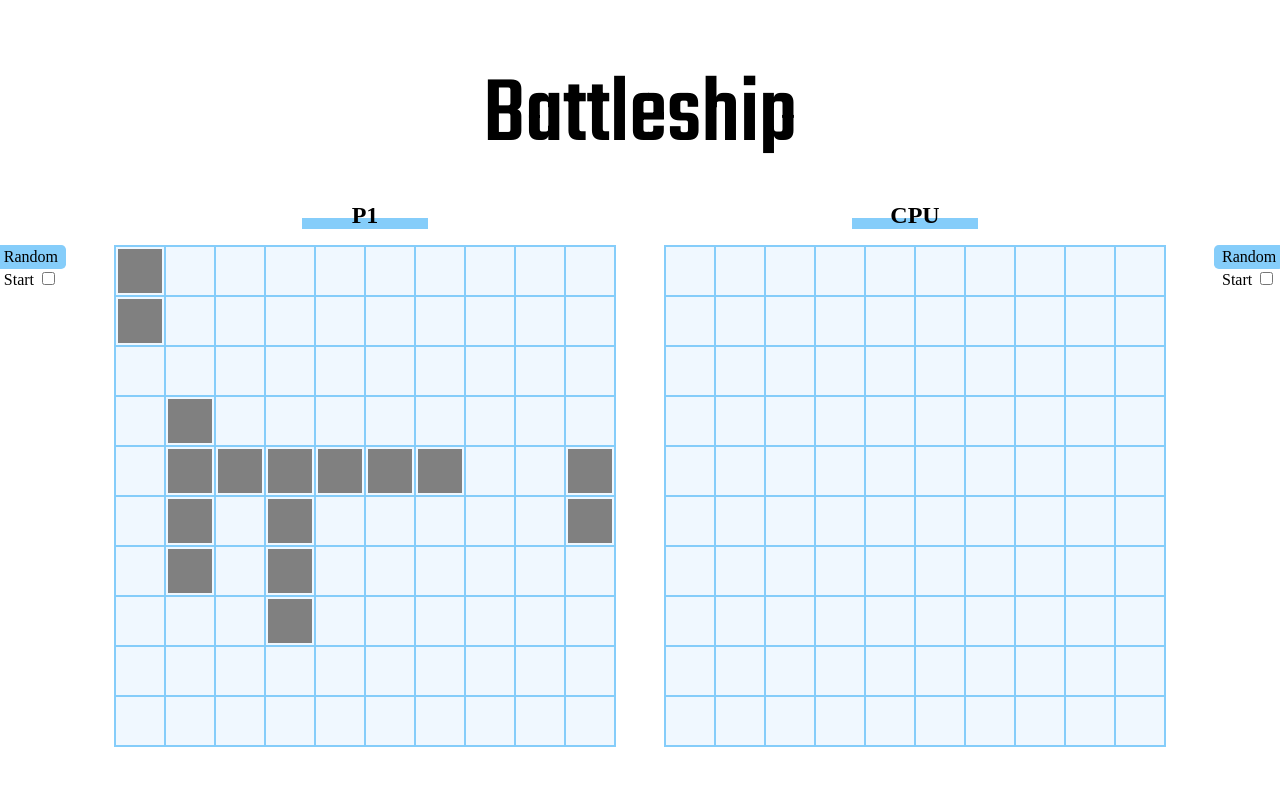
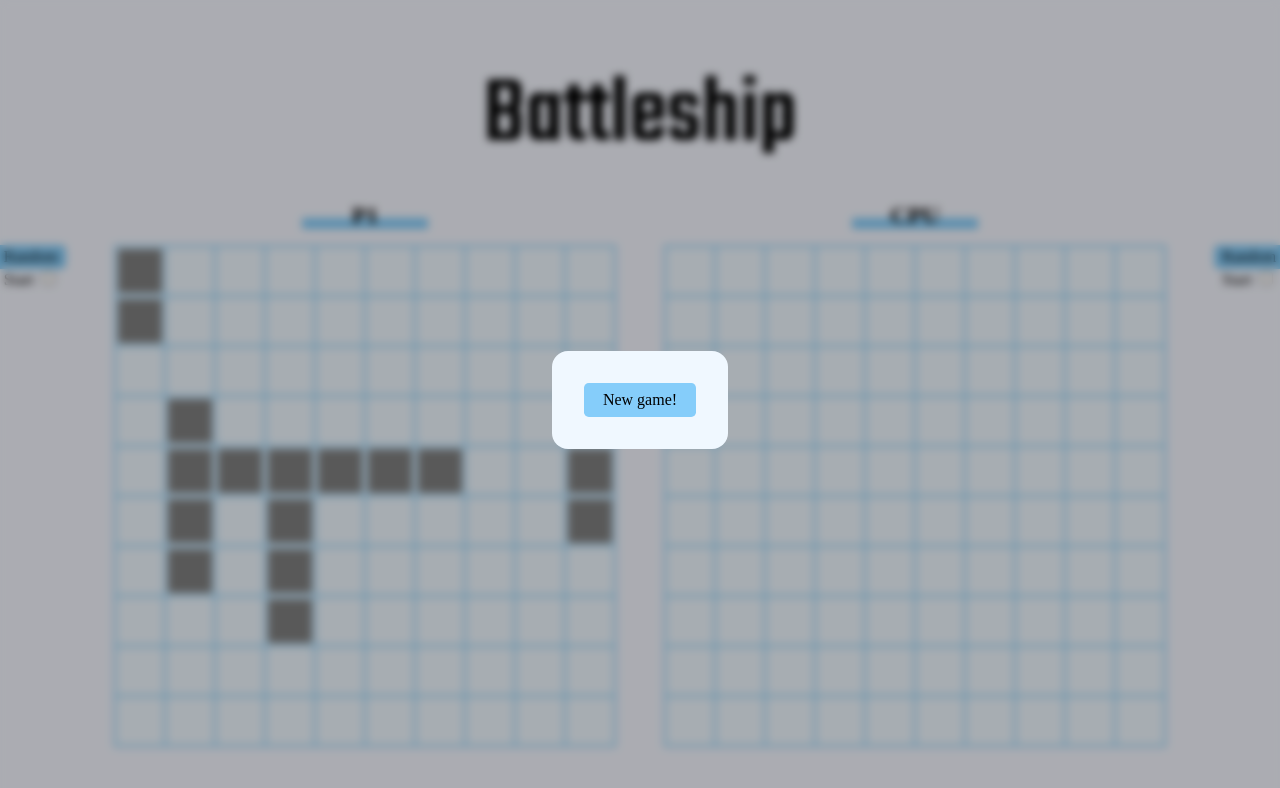
Before and after one commit to Vicker14/battleship, a website built with webpack: page src/index.html in a window 1280 px wide. Built offline with nearby package versions, Linux system fonts and the light colour scheme; a web font is replaced by a local one.

Commit message:
Created the winner screen

```diff
--- a/src/index.html
+++ b/src/index.html
@@ -40,5 +40,11 @@
             </div>
         </div>
     </div>
+    <div class="winner-screen">
+        <div class="box">
+            <div class="winner-text hidden">The winner is CPU</div>
+            <button class="new-game-button">New game!</button>
+        </div>
+    </div>
 </body>
 </html>
--- a/src/styles.css
+++ b/src/styles.css
@@ -7,8 +7,9 @@
     --tile-size: 3rem;
     --board-size: calc(10 * var(--tile-size) + 11 * var(--border-size));
 
-    --bg-board: hsl(208, 100%, 97%);
-    --board-tile-border: hsl(203, 92%, 75%);
+    --color-white: hsl(225, 100%, 98%);
+    --color-bg-board: hsl(208, 100%, 97%);
+    --color-boder-tile: hsl(203, 92%, 75%);
     --border-size: 2px;
 }
 
@@ -17,6 +18,7 @@ body {
     text-align: center;
     width: 100vw;
     height: 100vh;
+    background-color: var(--color-white);
 }
 
 #title {
@@ -64,7 +66,7 @@ body {
     width: 25%;
     height: 0.7rem;
 
-    background-color: var(--board-tile-border);
+    background-color: var(--color-boder-tile);
 }
 
 .controls {
@@ -79,13 +81,13 @@ button {
     border-radius: 0.3rem;
     padding: 0.2rem 0.5rem;
 
-    background-color: var(--board-tile-border);
+    background-color: var(--color-boder-tile);
     text-align: center;
     font-size: 1rem;
 
 }
 button:hover {
-    background-color: hsl(from var(--bg-board) h s calc(l - 30));
+    background-color: hsl(from var(--color-bg-board) h s calc(l - 30));
     cursor: pointer;
 }
 
@@ -99,7 +101,7 @@ button:hover {
     height: var(--board-size);
     aspect-ratio: 1 / 1;
 
-    background-color: var(--bg-board);
+    background-color: var(--color-bg-board);
 }
 
 [class*='grid'] {
@@ -113,7 +115,7 @@ button:hover {
     height: var(--tile-size);
     aspect-ratio: 1 / 1;
 
-    border: solid var(--border-size) var(--board-tile-border);
+    border: solid var(--border-size) var(--color-boder-tile);
 
     display: flex;
     justify-content: center;
@@ -153,3 +155,46 @@ button:hover {
     border: solid black 0.15rem;
     border-radius: 50%;
 }
+
+.winner-screen {
+    position: fixed;
+    z-index: 1;
+    top: 0;
+    left: 0;
+
+    height: 100%;
+    width: 100%;
+
+    display: flex;
+    justify-content: center;
+    align-items: center;
+
+    background: rgba(0, 0, 0, 0.3); /* color translúcido */
+    backdrop-filter: blur(4px);
+}
+
+.winner-text {
+    font-size: var(--tile-size);
+    font-weight: 700;
+}
+
+.box {
+    background-color: var(--color-bg-board);
+
+    padding: 2rem;
+    border-radius: 1rem;
+
+    display: flex;
+    flex-direction: column;
+    align-items: center;
+    gap: 1.5rem;
+}
+
+.new-game-button {
+    flex: 0;
+    padding: 0.5rem 1.2rem;
+}
+
+.hidden {
+    display: none;
+}
```
